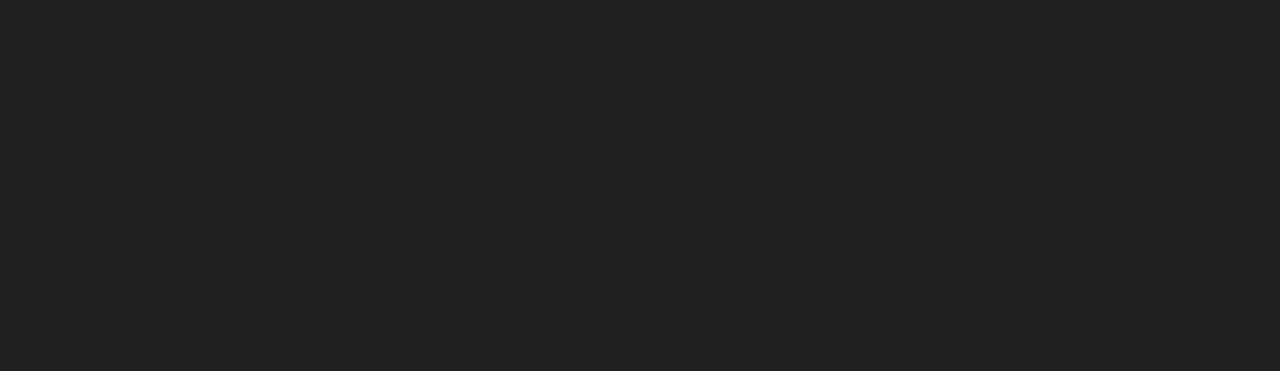
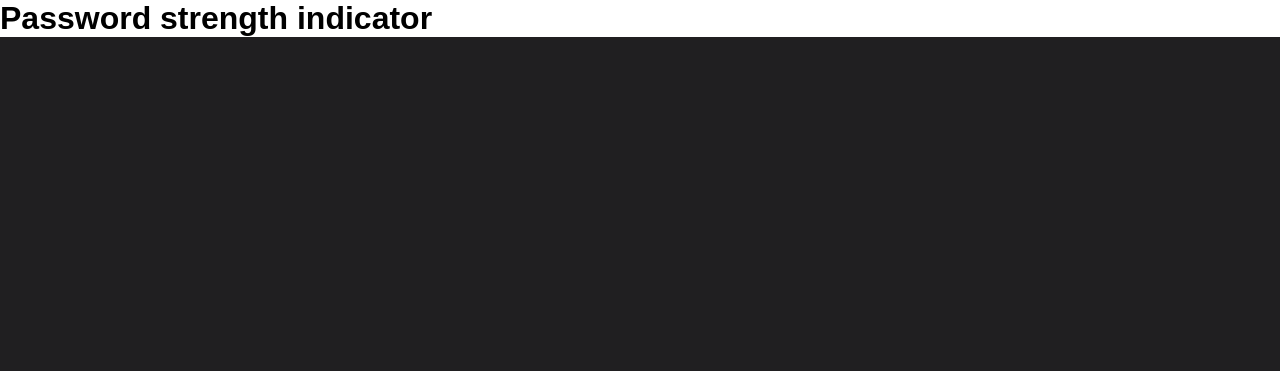
Before and after one commit to Balasaiteja/Password-Strength-Indicator, a plain HTML site: page index.html in a window 1280 px wide. Shown: the top 371 px of the page. Drawn offline with Linux system fonts and the light colour scheme.

Commit message:
Update index.html

```diff
--- a/index.html
+++ b/index.html
@@ -8,6 +8,7 @@
 </head>
 
 <body>
+  <h1>Password strength indicator</h1>
 
   <div class="container">
 
```
